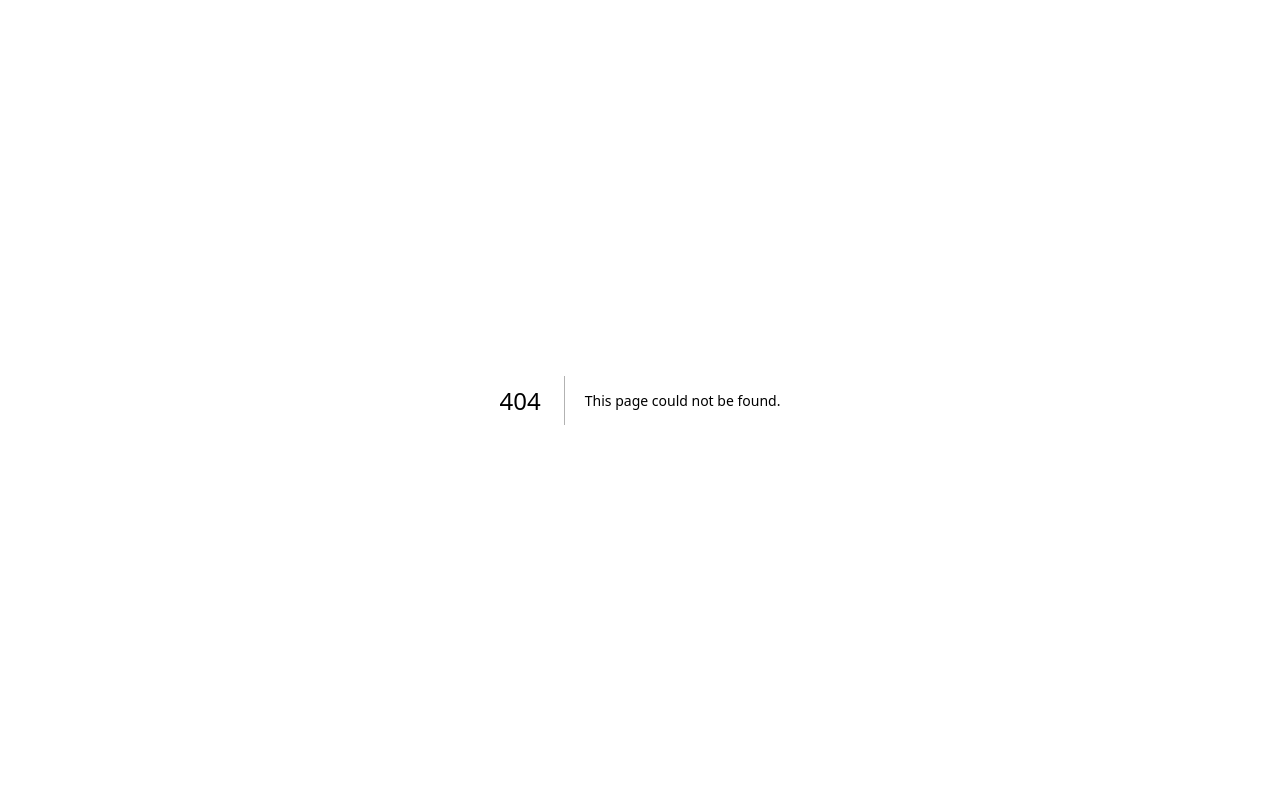
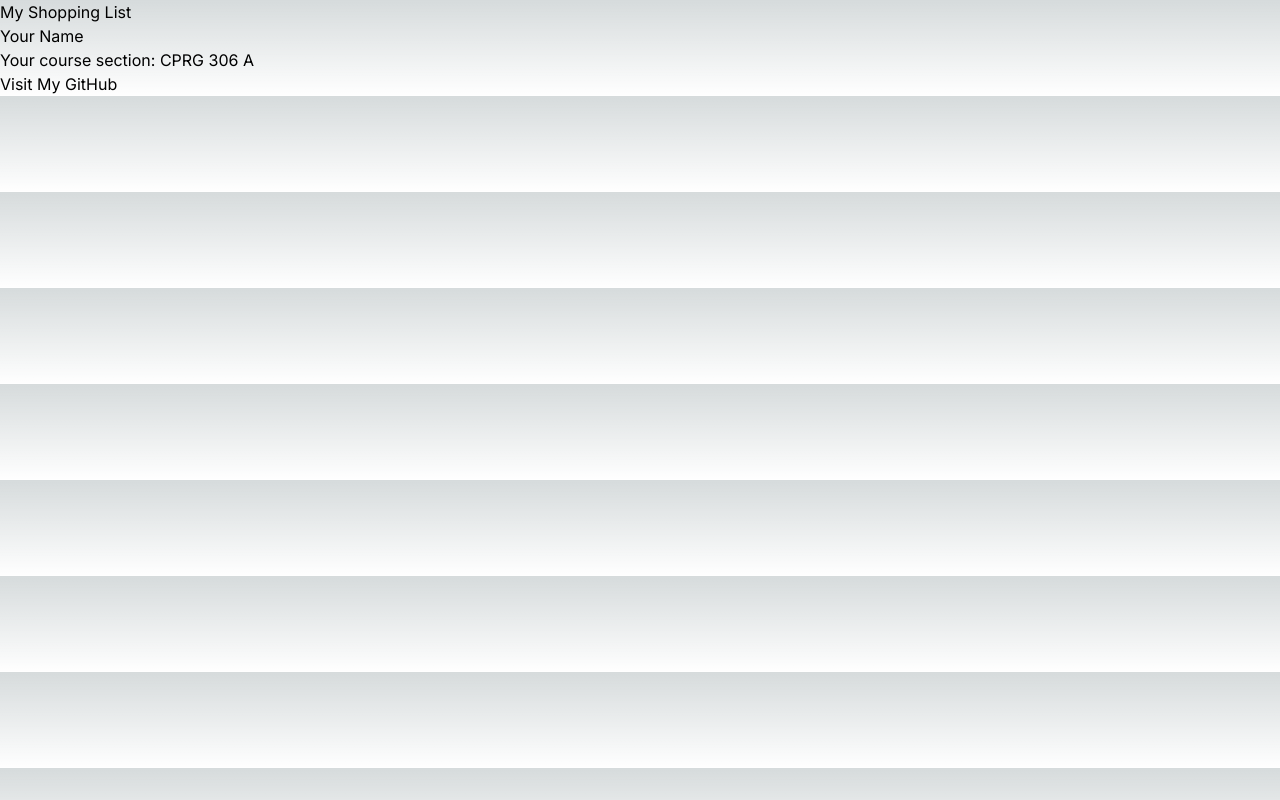
Before and after one commit to dingbull/cprg306-assignments, a Next.js app: page /week2 in a window 1280 px wide. Before the commit this address had no page. Built offline with nearby package versions, Linux system fonts and the light colour scheme.

Commit message:
Assignment Submission
Create StudentInfo and week2/page.js

```diff
--- /dev/null
+++ b/app/StudentInfo.js
@@ -0,0 +1,13 @@
+import Link from 'next/link';
+
+const StudentInfo = () => {
+  return (
+    <div>
+      <p>Your Name</p>
+      <p>Your course section: CPRG 306 A</p>
+      <Link href="https://github.com/dingbull">Visit My GitHub</Link>
+    </div>
+  );
+}
+
+export default StudentInfo;
--- /dev/null
+++ b/app/week2/page.js
@@ -0,0 +1,12 @@
+import StudentInfo from "../StudentInfo";
+
+const week2Page = () => {
+  return (
+    <div>
+      <h1>My Shopping List</h1>
+      <StudentInfo />
+    </div>
+  );
+}
+
+export default week2Page;
```
